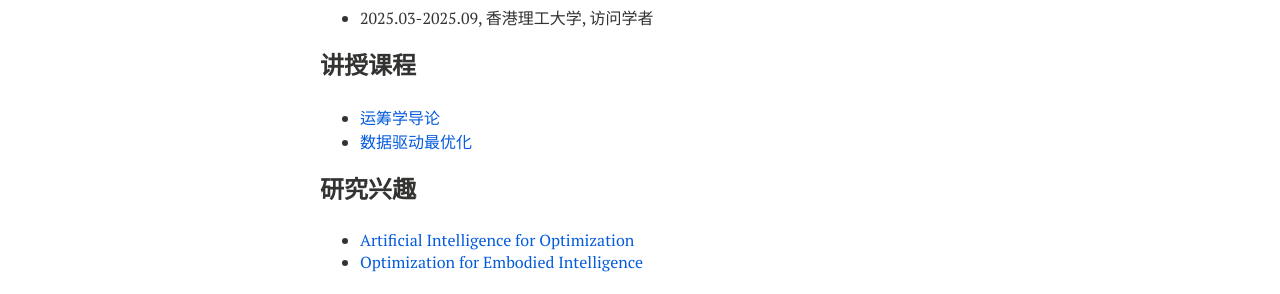
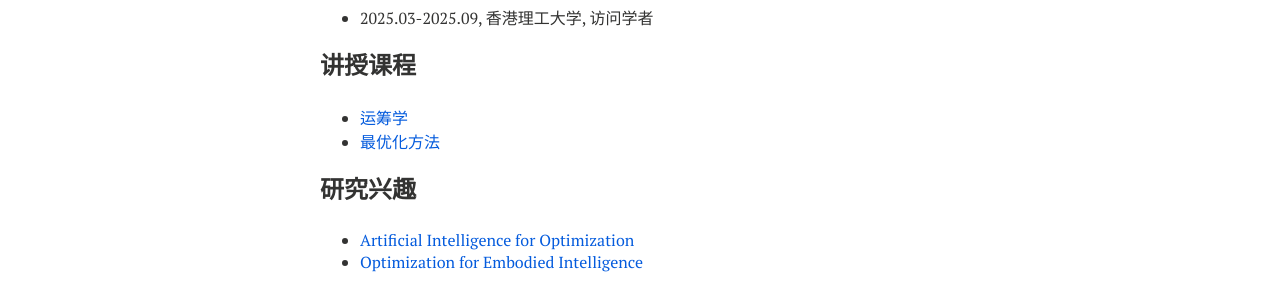
Before and after one commit to xianchaoxiu/xianchaoxiu.github.io, a Jekyll site: the page built from chinese/index.md, in a window 1280 px wide. Shown: the part 393-687 px from the top of the page. Built offline with Jekyll 4.4.1, drawn with Linux system fonts in a browser that asks for light colours; nearby versions of some CDN libraries.

Commit message:
Update index.md

```diff
--- a/chinese/index.md
+++ b/chinese/index.md
@@ -22,8 +22,8 @@ share: false
 
 
 ### 讲授课程
-* <a href="https://xianchaoxiu.github.io/chinese/course/OR/" class="textlink" target="_blank">   运筹学导论 </a><br>
-* <a href="https://xianchaoxiu.github.io/chinese/course/OPT/" class="textlink" target="_blank">  数据驱动最优化 </a><br>
+* <a href="https://xianchaoxiu.github.io/chinese/course/OR/" class="textlink" target="_blank">   运筹学 </a><br>
+* <a href="https://xianchaoxiu.github.io/chinese/course/OPT/" class="textlink" target="_blank">  最优化方法 </a><br>
 
 
 ### 研究兴趣
```
